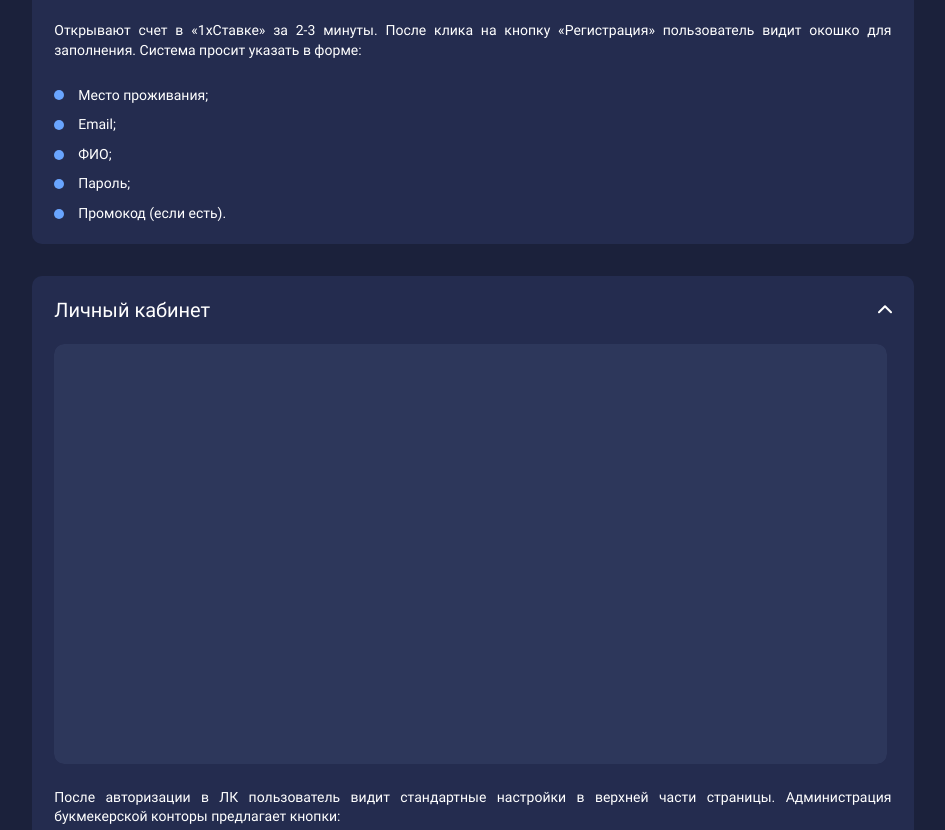
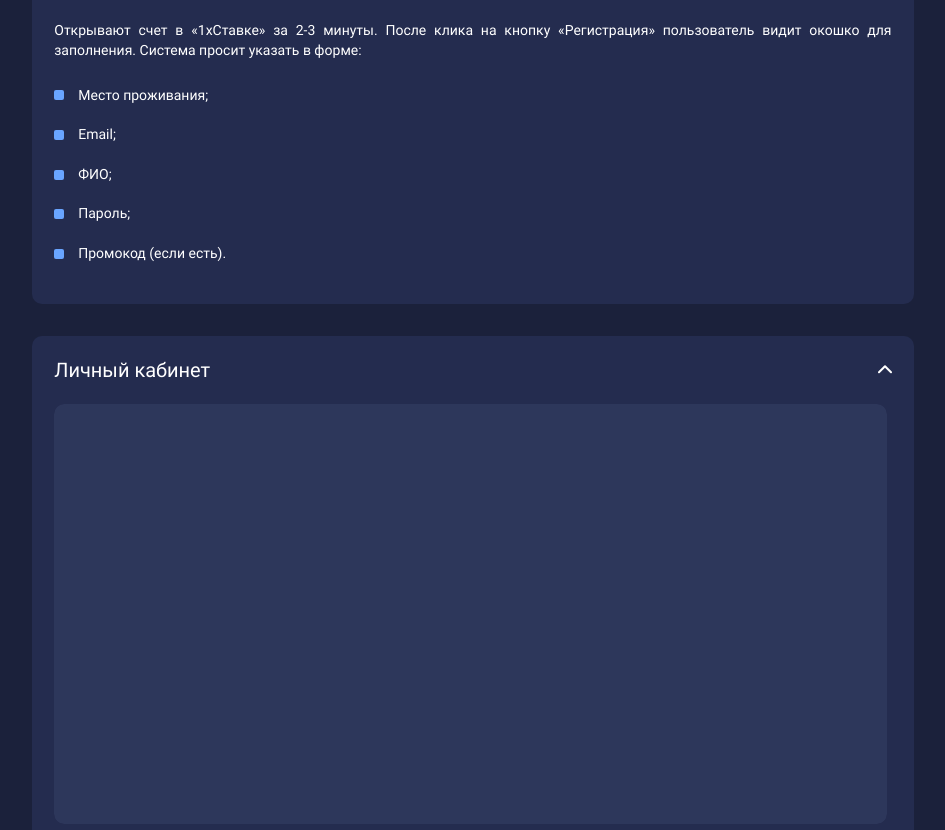
Before and after one commit to MaximProger/online-bookmakers, a plain HTML site: page app/infopage.html in a window 1280 px wide. Shown: the part 4480-5310 px from the top of the page, without its empty margins (319-1264 px from the left). Drawn offline with Linux system fonts and the light colour scheme.

Commit message:
Создал новый css-файл infopage

```diff
--- a/app/infopage.html
+++ b/app/infopage.html
@@ -12,6 +12,7 @@
   <!-- Styles -->
   <link rel="stylesheet" href="./css/app.min.css">
   <link rel="stylesheet" href="./css/index.css">
+  <link rel="stylesheet" href="./css/infopage.css">
   <title>Title</title>
 </head>
 
--- a/app/scss/main.scss
+++ b/app/scss/main.scss
@@ -1,9 +1,9 @@
 @import "config";
-@import "index";
+// @import "index";
 // @import "news";
 // @import "bonus";
 // @import "prognoz";
 // @import "obzory";
 // @import "books";
-@import "infopage";
+// @import "infopage";
 @import "layout";
```
Also changed, not shown: app/css/app.min.css, app/css/infopage.css (added).
